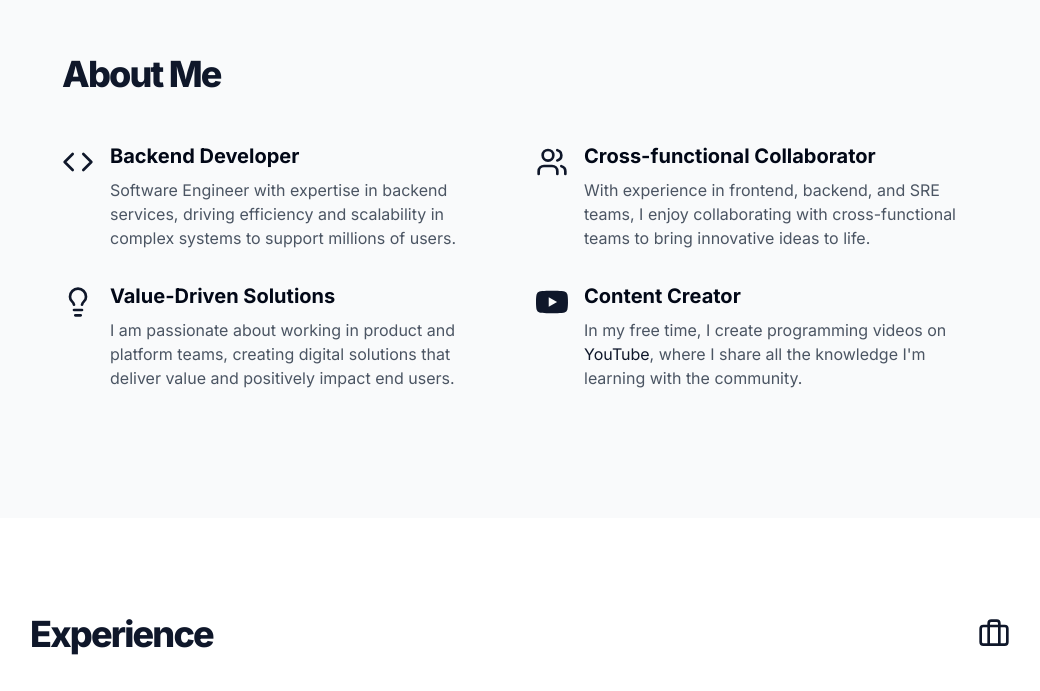
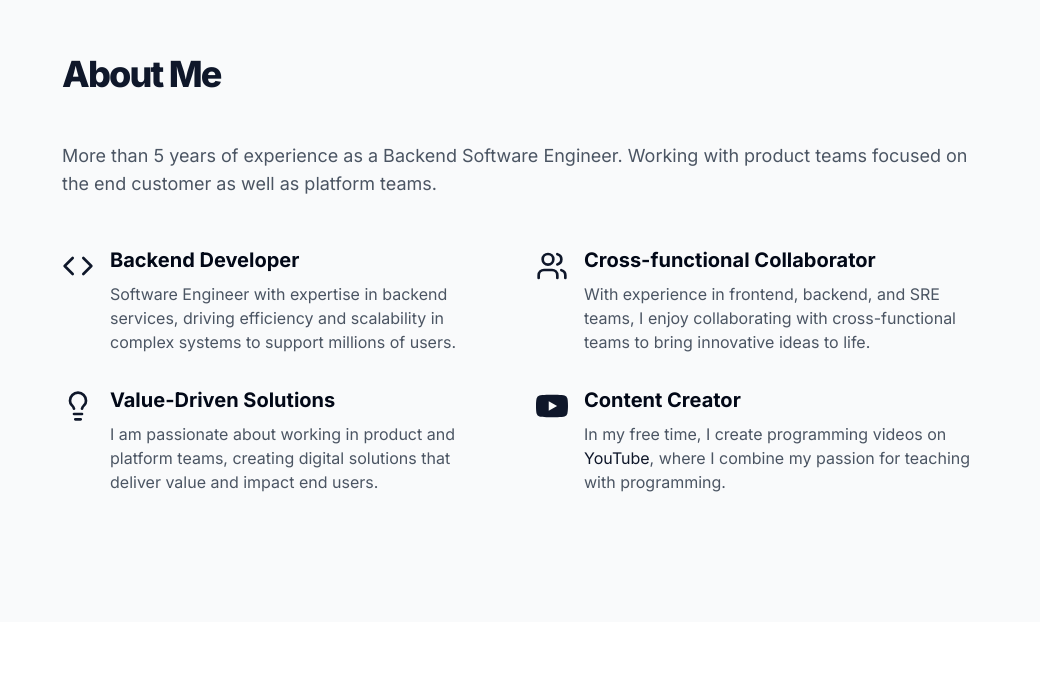
Before and after one commit to AlbertHernandez/alberthernandez.dev, a Next.js app: page / in a window 1280 px wide. Shown: the part 612-1303 px from the top of the page, without its empty margins (120-1160 px from the left). Built offline with nearby package versions, Linux system fonts and the light colour scheme.

Commit message:
v20
Signed-off-by: Albert Hernandez <alberthernandezdev@gmail.com>

```diff
--- a/src/app/page.tsx
+++ b/src/app/page.tsx
@@ -305,6 +305,11 @@ export default function Portfolio() {
             <h2 className="text-3xl font-extrabold leading-tight tracking-tighter md:text-4xl text-primary dark:text-primary-dark mb-12 text-left">
               About Me
             </h2>
+            <p className="text-lg text-gray-600 dark:text-gray-300 mb-12">
+              More than 5 years of experience as a Backend Software Engineer.
+              Working with product teams focused on the end customer as well as
+              platform teams.
+            </p>
             <div className="grid md:grid-cols-2 gap-8">
               <div className="flex items-start space-x-4">
                 <Code className="w-8 h-8 text-primary dark:text-primary-dark flex-shrink-0 mt-1" />
@@ -338,8 +343,8 @@ export default function Portfolio() {
                   </h3>
                   <p className="text-gray-600 dark:text-gray-300">
                     I am passionate about working in product and platform teams,
-                    creating digital solutions that deliver value and positively
-                    impact end users.
+                    creating digital solutions that deliver value and impact end
+                    users.
                   </p>
                 </div>
               </div>
@@ -367,8 +372,7 @@ export default function Portfolio() {
                     >
                       YouTube
                     </a>
-                    , where I share all the knowledge I'm learning with the
-                    community.
+                    , where I combine my passion for teaching with programming.
                   </p>
                 </div>
               </div>
```
